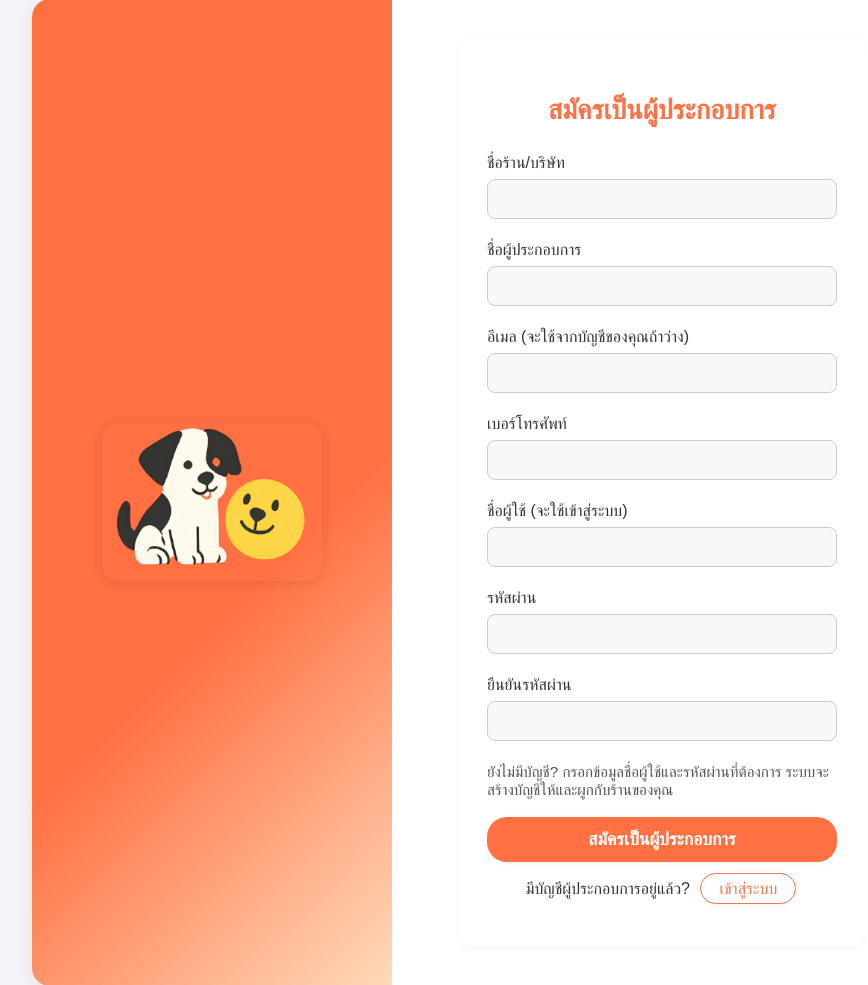
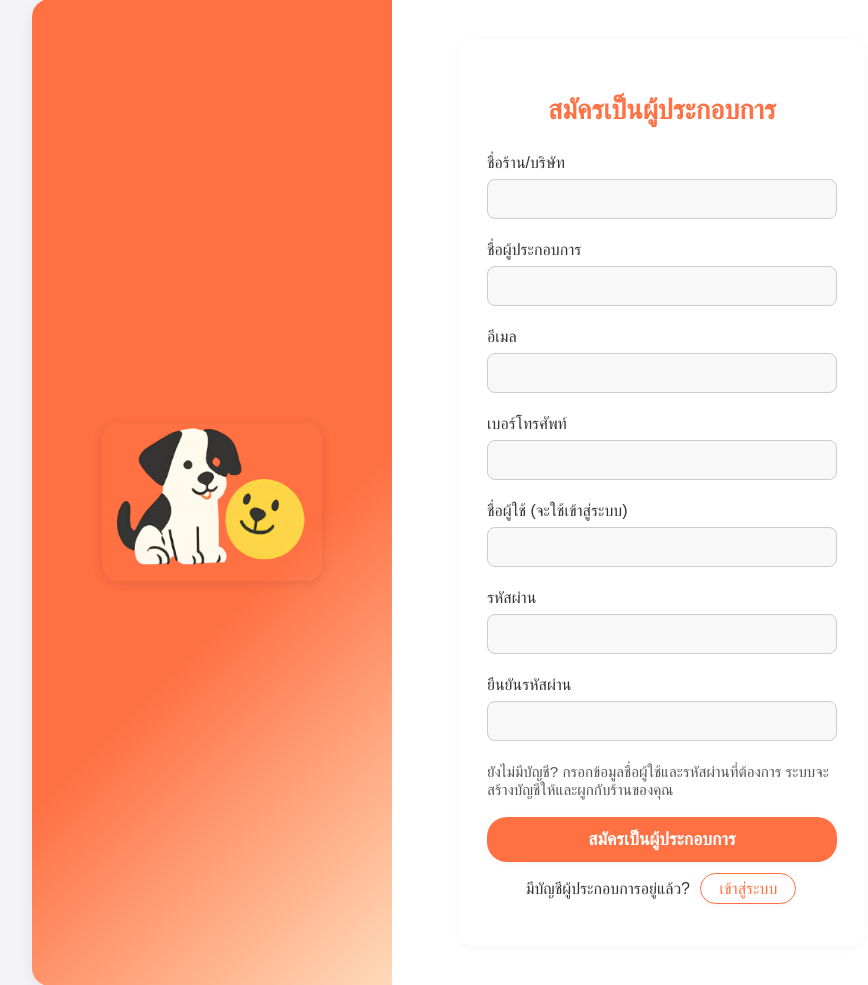
Before and after one commit to Pakaporn288/DSSI-68, a Django app: page /entrepreneur/register/ in a window 1280 px wide. Shown: the part 81-1066 px from the top of the page, without its empty margins (158-1026 px from the left). Run offline with Django 5.2, Linux system fonts and the light colour scheme; parts of the project's set-up code (start-up, migrations or seed data) failed here and were passed over.

Commit message:
แก้ไขนิดหน่อย

```diff
--- a/petjoy/templates/petjoy/entrepreneur/entrepreneur_register.html
+++ b/petjoy/templates/petjoy/entrepreneur/entrepreneur_register.html
@@ -25,7 +25,7 @@
                     <input type="text" name="owner_name" id="id_owner" required>
                 </div>
                 <div class="form-field">
-                    <label for="id_email">อีเมล (จะใช้จากบัญชีของคุณถ้าว่าง)</label>
+                    <label for="id_email">อีเมล</label>
                     <input type="email" name="email" id="id_email" value="{% if user.is_authenticated %}{{ user.email }}{% endif %}">
                 </div>
                 <div class="form-field">
```
